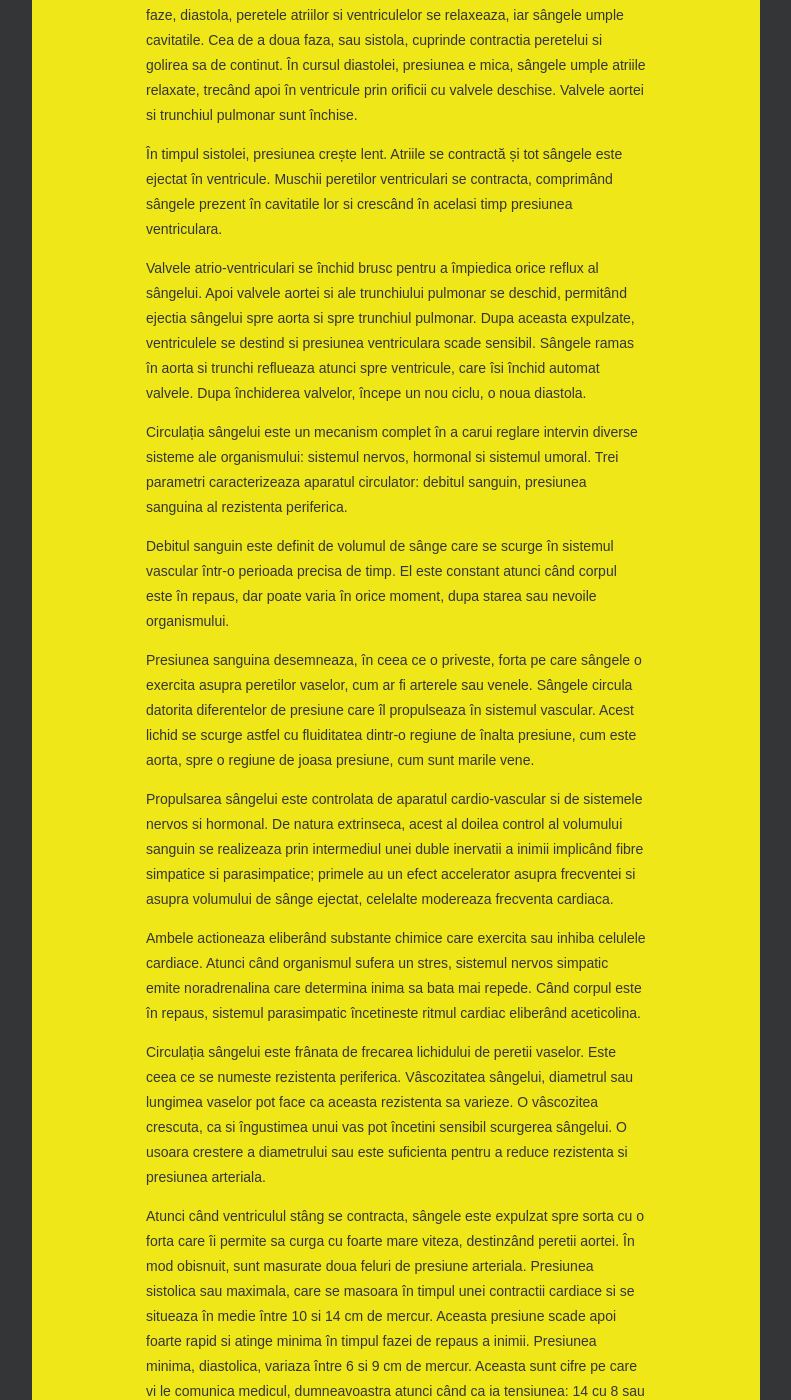
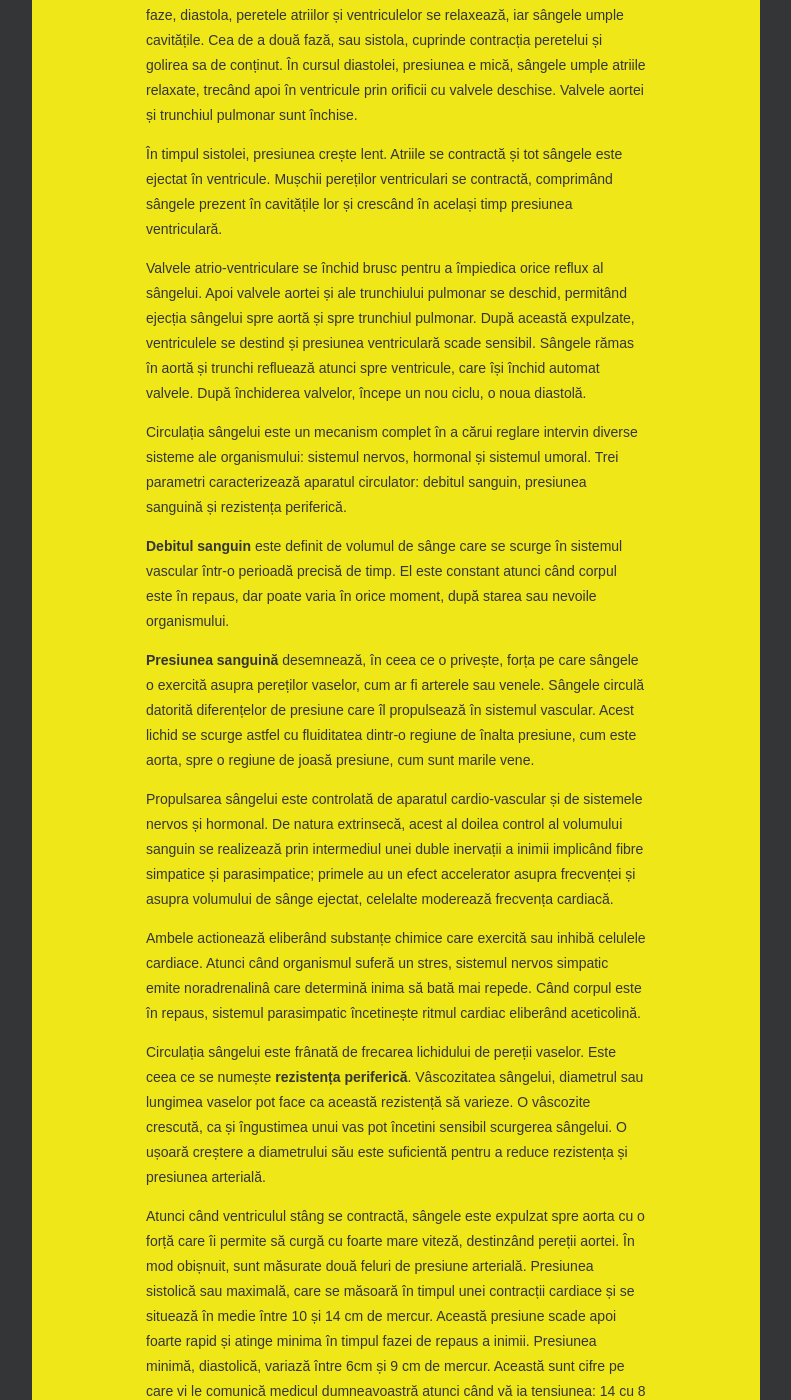
Before and after one commit to anatomics/anatomics.github.io, a Jekyll site: the page built from circulator.html, in a window 1280 px wide and 1400 px high, scrolled down 2167 px. Shown: the whole window, without its empty margins (244-1035 px from the left). Built offline with Jekyll 4.4.1, drawn with Linux system fonts in a browser that asks for light colours; some of the changed text lies outside the part shown.

Commit message:
Inima - aproape perfect

```diff
--- a/circulator.html
+++ b/circulator.html
@@ -7,42 +7,42 @@ section: h
 
 <h2>{{ page.title }}</h2>
 
-<p>Inima, considerata ca un organ nobil de aproape toate culturile, nu este sediul sentimentelor. Rolul sau nu este însa mai putin important. Ea asigura circulatia sângelui în întregul corp. Este un organ muscular gol pe dinauntru, în forma de para, situat în partea mediana a cavitatii toracice, între plamâni. Nu mai mare decât pumnul, greutatea sa medie este de 260g si lungimea variaza de la 12 la 14cm, la o latime de aproximativ 9cm. Vârful sau, denumit apex, se sprijina pe diafragm si este usor orientat spre stânga.</p>
+<p>Inima, considerată ca un organ nobil de aproape toate culturile, nu este sediul sentimentelor. Rolul său nu este însă mai puțin important. Ea asigură circulația sângelui în întregul corp. Este un organ muscular gol pe dinauntru, în forma de pară, situat în partea mediană a cavității toracice, între plamâni. Nu mai mare decât pumnul, greutatea sa medie este de 260g și lungimea variază de la 12cm la 14cm, la o lățime de aproximativ 9cm. Vârful său, denumit apex, se sprijină pe diafragm și este ușor orientat spre stânga.</p>
 
-<p>Pompa cardiaca este compusa dintr-o masa contractila, miocardul, acoperita si protejata spre exteriorul de epicard, strat foarte rezistent care o leaga de diafragm, de stern si de vasele mari, iar în interiorul de endocard-membrana fina, alba, care tapeteaza interiorul cavitatii cardiace. Miocardul este constituit cea mai mare parte a masei inimii. Este constituit mai ales din celule musculare cardiace care îi confera capacitatea de a se contracta. Aceste contractii ritmice sunt denumite batai cardiace.</p>
+<p>Pompa cardiacă este compusă dintr-o masă contractilă, miocardul, acoperită și protejată spre exterior de epicard, strat foarte rezistent care o leagă de diafragmă, de stern și de vasele mari, iar în interior de endocard&mdash;membrană fină, albă, care tapetează interiorul cavității cardiace. Miocardul este constituit din cea mai mare parte a masei inimii. Este constituit mai ales din celule musculare cardiace care îi conferă capacitatea de a se contracta. Aceste contracții ritmice sunt denumite bătai cardiace.</p>
 
-<p>În interiorul miocardului, fibre de tesut conjunctiv leaga între ele celulele musculare si formeaza fascicule care se întrepatrund în spirala. Aceasta retea de fibre dense si elastice întareste peretele intern al miocardului. Miocardul are propriul sau sistem de irigare – arterele coronare – care îi aduc substante nutritive si oxigenul necesar functionarii. Aceste artere iau nastere la baza aortei si încercuiesc inima.</p>
+<p>În interiorul miocardului, fibre de țesut conjunctiv leagă între ele celulele musculare și formează fascicule care se întrepătrund în spirală. Această rețea de fibre dense și elastice întărește peretele intern al miocardului. Miocardul are propriul său sistem de irigare &mdash; arterele coronare &mdash; care îi aduc substațte nutritive și oxigenul necesar funcționării. Aceste artere iau naștere la baza aortei și încercuiesc inima.</p>
 
-<p>Muschiul cardiac contine doua cavitati superioare, atriile, si doua inferioare, ventriculele. În atrii patrunde sângele mai sarac în oxigen, dupa ce a circulat prin organism. Data fiind dimensiunea lor mica, acestea nu participa realmente la activitatea de pompa a inimii si nici la umplerea ventriculelor a 3 linguri de sânge. Atriile sunt separate de o membrana, septul interatrial, sl fiecare dintre ele se prelungeste, în partea sa superioara, printr-un corp plat si plisat., urechiusa, care îi mareste volumul. Venele pulmonare, ca si alte vene ale inimii, se deschid în urechiusa stânga.</p>
+<p>Muchiul cardiac conține două cavități superioare, atriile, și două inferioare, ventriculele. În atrii pătrunde sângele mai sărac în oxigen, după ce a circulat prin organism. Dată fiind dimensiunea lor mică, acestea nu participă realmente la activitatea de pompă a inimii și nici la umplerea ventriculelor a 3 linguri de sânge. Atriile sunt separate de o membrană, septul interatrial, și fiecare dintre ele se prelungește, în partea sa superioară, printr-un corp plat și plisat, urechiușă, care îi marește volumul. Venele pulmonare, ca și alte vene ale inimii, se deschid în urechiușa stângă.</p>
 
-<p>Ventriculele sunt cavitati în forma de con, a caror baza este dirijata în sus. Ele sunt separate, de asemenea, de o membrana, septul interventricular, si constituie punctul de plecare a circulatiei sanguine. Acestea sunt pompele propriu-zise ale inimii. Ventriculul drept trimite sângele spre plamâni pentru a permite schimburile de gaze. El este pompa circulatiei pulmonare. Ventriculul stâng trimite sângele spre aorta, aceasta pornind circulatia sistemica.</p>
+<p>Ventriculele sunt cavități în formă de con, a caror bază este dirijată în sus. Ele sunt separate, de asemenea, de o membrană, septul interventricular, și constituie punctul de plecare a circulației sanguine. Acestea sunt pompele propriu-zise ale inimii. Ventriculul drept trimite sângele spre plamâni pentru a permite schimburile de gaze. El este pompa circulației pulmonare. Ventriculul stâng trimite sângele spre aortă, aceasta pornind circulația sistemică.</p>
 
-<p>Doua orificii dotate cu valvule se observa la intrarea fiecarui ventricul, patru valvule. Datorita acestor patru valve, sângele circula în sens unic prin cele patru cavitati ale inimii. Valvele se deschid si se închid ca niste clapete, straturile lor externe fiind sensibile la variatiile presiunii sanguine.</p>
+<p>Două orificii dotate cu valvule se observă la intrarea fiecărui ventricul, patru valvule. Datorită acestor patru valve, sângele circulă în sens unic prin cele patru cavități ale inimii. Valvele se deschid și se închid ca niște clapete, straturile lor externe fiind sensibile la variațiile presiunii sanguine.</p>
 
-<p>Sângele urmeaza întotdeauna acelasi traiect în inima, de la dreapta, spre stânga: sarac în oxigen, intra în urechiusa dreapta apoi în ventriculul drept, traverseaza trunchiul pulmonar pentru a ajunge la plamâni, unde se oxigeneaza. Sângele îmbogatit cu oxigen se reîntoarce apoi spre urechiusa stânga prin venele pulmonare. El trece prin ventriculul stâng, apoi este ejectat de aorta, care îl distribuie în corp prin ramificatiile sale. Venele aduc atunci sângele sarac în oxigen spre urechiusa dreapta. Astfel se închide sistemul...</p>
+<p>Sângele urmează întotdeauna același traiect în inimă, de la dreapta, spre stânga: sărac în oxigen, intră în urechiușa dreaptă apoi în ventriculul drept, traversează trunchiul pulmonar pentru a ajunge la plămâni, unde se oxigenează. Sângele îmbogățit cu oxigen se reîntoarce apoi spre urechiușa stângă prin venele pulmonare. El trece prin ventriculul stâng, apoi este ejectat de aortă, care îl distribuie în corp prin ramificațiile sale. Venele aduc atunci sângele sărac în oxigen spre urechiușa dreaptă. Astfel se închide sistemul…</p>
 
-<p>Inima este deseori comparata cu o pompa. Acest muschi cu patru cavitati se contracta si se relaxeaza în permanenta, într-un ritm regulat. Este compus în cea mai mare parte din miocard. Contractia muschiului este complet independenta de vointa noastra.</p>
+<p>Inima este deseori comparată cu o pompa. Acest mușchi cu patru cavități se contractă și se relaxează în permanență, într-un ritm regulat. Este compus în cea mai mare parte din miocard. Contracția mușchiului este complet independentă de voința noastră.</p>
 
-<p>Mecanismul contractiei se bazeaza pe emiterea si transmiterea de impulsuri electrice denumite potentiale de actiune. Aceste semnale sunt propagate dupa un mecanism denumit depolarizare. Din o suta de fibre ale miocardului, una singura poate declansa un potential de actiune. Sistemul de conducerea a inimii este compus din noduri, aglomerari tisulare globuloase, ansambluri de fibre nervoase paralele.</p>
+<p>Mecanismul contracției se bazează pe emiterea și transmiterea de impulsuri electrice denumite potențiale de acțiune. Aceste semnale sunt propagate după un mecanism denumit depolarizare. Din o suta de fibre ale miocardului, una singură poate declanșa un potențial de acțiune. Sistemul de conducerea a inimii este compus din noduri, aglomerări tisulare globuloase, ansambluri de fibre nervoase paralele.</p>
 
-<p>Nodul sinusal se gaseste în peretele urechiusei stângi. Minuscul, el ofera cea mai rapida frecventa de impulsuri dintre toate elementele sistemului de conducere, cca 70+700 de ori pe minut. Unda potentiala creata de nodul sinusal ce traverseaza atriile este dirijata spre nodul atrio-ventricular. Este nevoie de aproximativ 0.22 secunde pentru ca influxul sa se propage în întreg sistem de conducere a inimii. Contractia ventriculara are loc imediat dupa sosirea influxului, de la apexul cardiac spre partea superioara a ventriculelor. Valvele aortei si ale trunchiului pulmonar se deschid atunci si sângele este ejectat în vase.</p>
+<p>Nodul sinusal se găsește în peretele urechiușei stângi. Minuscul, el oferă cea mai rapidă frecvență de impulsuri dintre toate elementele sistemului de conducere, cca 70-700 de ori pe minut. Unda potențială creată de nodul sinusal ce traversează atriile este dirijată spre nodulul atrio-ventricular. Este nevoie de aproximativ 0,22 secunde pentru ca influxul să se propage în întregul sistem de conducere a inimii. Contracția ventriculară are loc imediat după sosirea influxului, de la apexul cardiac spre partea superioară a ventriculelor. Valvele aortei și ale trunchiului pulmonar se deschid atunci și sângele este ejectat în vase.</p>
 
-<p>În timpul unei bătăi a inimii se produc multiple evenimente. Reunite sub denumirea de revolutie cardiaca. Aceasta cuprinde doua faze. În timpul primei faze, diastola, peretele atriilor si ventriculelor se relaxeaza, iar sângele umple cavitatile. Cea de a doua faza, sau sistola, cuprinde contractia peretelui si golirea sa de continut. În cursul diastolei, presiunea e mica, sângele umple atriile relaxate, trecând apoi în ventricule prin orificii cu valvele deschise. Valvele aortei si trunchiul pulmonar sunt închise.</p>
+<p>În timpul unei bătăi a inimii se produc multiple evenimente. Reunite sub denumirea de revoluție cardiacă. Aceasta cuprinde două faze. În timpul primei faze, diastola, peretele atriilor și ventriculelor se relaxează, iar sângele umple cavitățile. Cea de a două fază, sau sistola, cuprinde contracția peretelui și golirea sa de conținut. În cursul diastolei, presiunea e mică, sângele umple atriile relaxate, trecând apoi în ventricule prin orificii cu valvele deschise. Valvele aortei și trunchiul pulmonar sunt închise.</p>
 
-<p>În timpul sistolei, presiunea crește lent. Atriile se contractă și tot sângele este ejectat în ventricule. Muschii peretilor ventriculari se contracta, comprimând sângele prezent în cavitatile lor si crescând în acelasi timp presiunea ventriculara.</p>
+<p>În timpul sistolei, presiunea crește lent. Atriile se contractă și tot sângele este ejectat în ventricule. Mușchii pereților ventriculari se contractă, comprimând sângele prezent în cavitățile lor și crescând în același timp presiunea ventriculară.</p>
 
-<p>Valvele atrio-ventriculari se închid brusc pentru a împiedica orice reflux al sângelui. Apoi valvele aortei si ale trunchiului pulmonar se deschid, permitând ejectia sângelui spre aorta si spre trunchiul pulmonar. Dupa aceasta expulzate, ventriculele se destind si presiunea ventriculara scade sensibil. Sângele ramas în aorta si trunchi reflueaza atunci spre ventricule, care îsi închid automat valvele. Dupa închiderea valvelor, începe un nou ciclu, o noua diastola.</p>
+<p>Valvele atrio-ventriculare se închid brusc pentru a împiedica orice reflux al sângelui. Apoi valvele aortei și ale trunchiului pulmonar se deschid, permitând ejecția sângelui spre aortă și spre trunchiul pulmonar. După această expulzate, ventriculele se destind și presiunea ventriculară scade sensibil. Sângele rămas în aortă și trunchi refluează atunci spre ventricule, care își închid automat valvele. După închiderea valvelor, începe un nou ciclu, o noua diastolă.</p>
 
-<p>Circulația sângelui este un mecanism complet în a carui reglare intervin diverse sisteme ale organismului: sistemul nervos, hormonal si sistemul umoral. Trei parametri caracterizeaza aparatul circulator: debitul sanguin, presiunea sanguina al rezistenta periferica.</p>
+<p>Circulația sângelui este un mecanism complet în a cărui reglare intervin diverse sisteme ale organismului: sistemul nervos, hormonal și sistemul umoral. Trei parametri caracterizează aparatul circulator: debitul sanguin, presiunea sanguină și rezistența periferică.</p>
 
-<p>Debitul sanguin este definit de volumul de sânge care se scurge în sistemul vascular într-o perioada precisa de timp. El este constant atunci când corpul este în repaus, dar poate varia în orice moment, dupa starea sau nevoile organismului.</p>
+<p><strong>Debitul sanguin</strong> este definit de volumul de sânge care se scurge în sistemul vascular într-o perioadă precisă de timp. El este constant atunci când corpul este în repaus, dar poate varia în orice moment, după starea sau nevoile organismului.</p>
 
-<p>Presiunea sanguina desemneaza, în ceea ce o priveste, forta pe care sângele o exercita asupra peretilor vaselor, cum ar fi arterele sau venele. Sângele circula datorita diferentelor de presiune care îl propulseaza în sistemul vascular. Acest lichid se scurge astfel cu fluiditatea dintr-o regiune de înalta presiune, cum este aorta, spre o regiune de joasa presiune, cum sunt marile vene.</p>
+<p><strong>Presiunea sanguină</strong> desemnează, în ceea ce o privește, forța pe care sângele o exercită asupra pereților vaselor, cum ar fi arterele sau venele. Sângele circulă datorită diferențelor de presiune care îl propulsează în sistemul vascular. Acest lichid se scurge astfel cu fluiditatea dintr-o regiune de înalta presiune, cum este aorta, spre o regiune de joasă presiune, cum sunt marile vene.</p>
 
-<p>Propulsarea sângelui este controlata de aparatul cardio-vascular si de sistemele nervos si hormonal. De natura extrinseca, acest al doilea control al volumului sanguin se realizeaza prin intermediul unei duble inervatii a inimii implicând fibre simpatice si parasimpatice; primele au un efect accelerator asupra frecventei si asupra volumului de sânge ejectat, celelalte modereaza frecventa cardiaca.</p>
+<p>Propulsarea sângelui este controlată de aparatul cardio-vascular și de sistemele nervos și hormonal. De natura extrinsecă, acest al doilea control al volumului sanguin se realizează prin intermediul unei duble inervații a inimii implicând fibre simpatice și parasimpatice; primele au un efect accelerator asupra frecvenței și asupra volumului de sânge ejectat, celelalte moderează frecvența cardiacă.</p>
 
-<p>Ambele actioneaza eliberând substante chimice care exercita sau inhiba celulele cardiace. Atunci când organismul sufera un stres, sistemul nervos simpatic emite noradrenalina care determina inima sa bata mai repede. Când corpul este în repaus, sistemul parasimpatic încetineste ritmul cardiac eliberând aceticolina.</p>
+<p>Ambele actionează eliberând substanțe chimice care exercită sau inhibă celulele cardiace. Atunci când organismul suferă un stres, sistemul nervos simpatic emite noradrenalinâ care determină inima să bată mai repede. Când corpul este în repaus, sistemul parasimpatic încetinește ritmul cardiac eliberând aceticolină.</p>
 
-<p>Circulația sângelui este frânata de frecarea lichidului de peretii vaselor. Este ceea ce se numeste rezistenta periferica. Vâscozitatea sângelui, diametrul sau lungimea vaselor pot face ca aceasta rezistenta sa varieze. O vâscozitea crescuta, ca si îngustimea unui vas pot încetini sensibil scurgerea sângelui. O usoara crestere a diametrului sau este suficienta pentru a reduce rezistenta si presiunea arteriala.</p>
+<p>Circulația sângelui este frânată de frecarea lichidului de pereții vaselor. Este ceea ce se numește <strong>rezistența periferică</strong>. Vâscozitatea sângelui, diametrul sau lungimea vaselor pot face ca această rezistență să varieze. O vâscozite crescută, ca și îngustimea unui vas pot încetini sensibil scurgerea sângelui. O ușoară creștere a diametrului său este suficientă pentru a reduce rezistența și presiunea arterială.</p>
 
-<p>Atunci când ventriculul stâng se contracta, sângele este expulzat spre sorta cu o forta care îi permite sa curga cu foarte mare viteza, destinzând peretii aortei. În mod obisnuit, sunt masurate doua feluri de presiune arteriala. Presiunea sistolica sau maximala, care se masoara în timpul unei contractii cardiace si se situeaza în medie între 10 si 14 cm de mercur. Aceasta presiune scade apoi foarte rapid si atinge minima în timpul fazei de repaus a inimii. Presiunea minima, diastolica, variaza între 6 si 9 cm de mercur. Aceasta sunt cifre pe care vi le comunica medicul, dumneavoastra atunci când ca ia tensiunea: 14 cu 8 sau 10 cu 6. Circulatia sângelui variaza dupa tesuturile pe care le deserveste, fiecare organ având propriile sale nevoi sanguine. Acest fenomen denumit rezistenta periferica variaza în functie de vâscozitatea sângelui, diametrul sau lungimea vaselor. Astfel, muschii scheletici necesita un debit sanguin adaptat la activitatile lor de moment. Pielea, care îndeplineste mai multe functii, printre care reglarea temperaturii corporale, necesita un debit sanguin de aproape 2,5 litri pe minut. Creierul, are nevoie de un debit sanguin mai stabil, de ordinul a 0.75 litri pe minut. Debitul sanguin raspunde astfel exigentilor fiecarui organ si ale miliardelor de celule care compun organismul.</p>
+<p>Atunci când ventriculul stâng se contractă, sângele este expulzat spre aorta cu o forță care îi permite să curgă cu foarte mare viteză, destinzând pereții aortei. În mod obișnuit, sunt măsurate două feluri de presiune arterială. Presiunea sistolică sau maximală, care se măsoară în timpul unei contracții cardiace și se situează în medie între 10 și 14 cm de mercur. Această presiune scade apoi foarte rapid și atinge minima în timpul fazei de repaus a inimii. Presiunea minimă, diastolică, variază între 6cm și 9 cm de mercur. Această sunt cifre pe care vi le comunică medicul dumneavoastră atunci când vă ia tensiunea: 14 cu 8 sau 10 cu 6. Circulația sângelui variază după țesuturile pe care le deservește fiecare organ având propriile sale nevoi sanguine. Acest fenomen denumit rezistență periferică variază în funcție de vâscozitatea sângelui, diametrul sau lungimea vaselor. Astfel, mușchii scheletici necesită un debit sanguin adaptat la activitățile lor de moment. Pielea, care îndeplinește mai multe funcții, printre care reglarea temperaturii corporale, necesită un debit sanguin de aproape 2,5 litri pe minut. Creierul, are nevoie de un debit sanguin mai stabil, de ordinul a 0,75 litri pe minut. Debitul sanguin răspunde astfel exigențelor fiecărui organ și ale miliardelor de celule care compun organismul.</p>
--- a/digestiv.html
+++ b/digestiv.html
@@ -11,7 +11,7 @@ section: g
 
 <p>Toate substantele prezente în alimente sunt utilizate de organism, care extrage molecule asimilabile. Celulele noastre au, cert, capacitatea de a crea noi molecule, pornind de la substanțe deja prezente în organism, dar această activitate de sinteză este limitată și insuficientă pentru buna funcționare a organismului. Aproximativ 50 de molecule vitale, cum este glucoza, nu pot fi obținute decât prin alimentație. Aproape toate glucidele pe care le consumăm provin din vegetale, excepție fac lactoza din lapte și glicogenul din carne. Glucidele sunt clasificate în doua grupe: simple sau rapide și complexe sau lente.</p>
 
-<p>Primele sunt constituite dint-o molecula de glucid (glucoza, fructoza) sau două (lactoza, zaharoza). Zaharurile complexe difuzează lent în corp. Acestea sunt dintr-un număr mare de molecule de glucide simple (ex. amidonul și celuloza). Celulele organismului nu utilizează zaharurile decât sub forma de glucoză. Lanțurile lungi de glucide complexe trebuie deci să suporte, în timpul digestiei, o degradare enzimatică pentru a fi descompuse în glucide mai simple. Glucoza este folosită pentru sinteză ATP, o molecula indispensabilă nevoilor energetice ale celulelor. Când glucidele nu sunt prezente în cantitate suficientă, sunt consumate lipidele și proteinele. O serie de reacții biochimice le transforma atunci în glucoza.</p>
+<p>Primele sunt constituite dintr-o molecula de glucid (glucoza, fructoza) sau două (lactoza, zaharoza). Zaharurile complexe difuzează lent în corp. Acestea sunt dintr-un număr mare de molecule de glucide simple (ex. amidonul și celuloza). Celulele organismului nu utilizează zaharurile decât sub forma de glucoză. Lanțurile lungi de glucide complexe trebuie deci să suporte, în timpul digestiei, o degradare enzimatică pentru a fi descompuse în glucide mai simple. Glucoza este folosită pentru sinteză ATP, o molecula indispensabilă nevoilor energetice ale celulelor. Când glucidele nu sunt prezente în cantitate suficientă, sunt consumate lipidele și proteinele. O serie de reacții biochimice le transforma atunci în glucoza.</p>
 
 <p>Ca si glucidele, lipidele sunt o importantă sursă de energie pentru corp. Ele conțin în principal acizi grași. Proteinele trebuie și ele să figureze în meniurile noastre, pentru ca unele dintre componentele lor, acizii aminați, sau esențiali, nu pot fi sintetizați de celule. Proteinele ingerate sunt fragmentate în acizii aminați și asimilate de celulele corpului, care utilizează acizii aminați obtinuți pentru a elabora propriile sale proteine. Proteinele de origine animala, prezente în ouă, carne sau lapte, conțin cea mai mare cantitate de acizi aminati esențiali. Cerealele, soia și leguminoasele sunt vegetalele cele mai bogate în proteine.</p>
 
```
Also changed, not shown: 404.html (+13 -13 lines).
